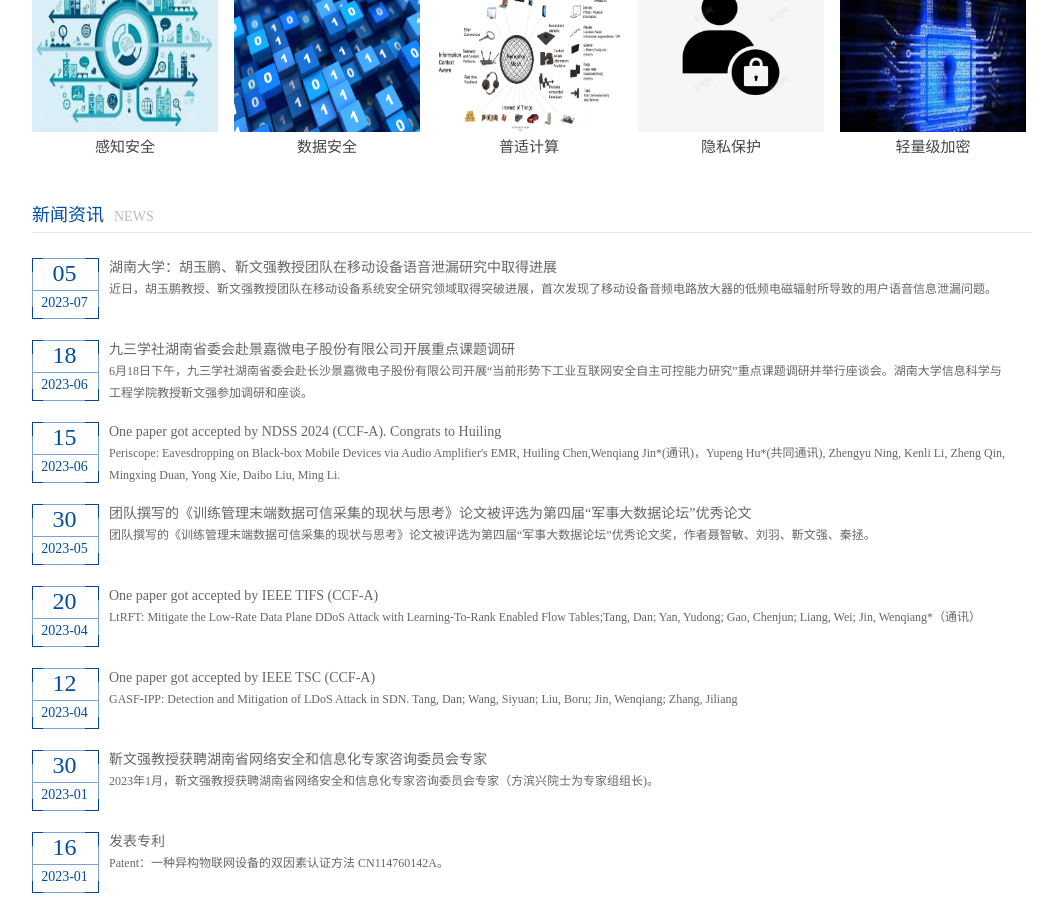
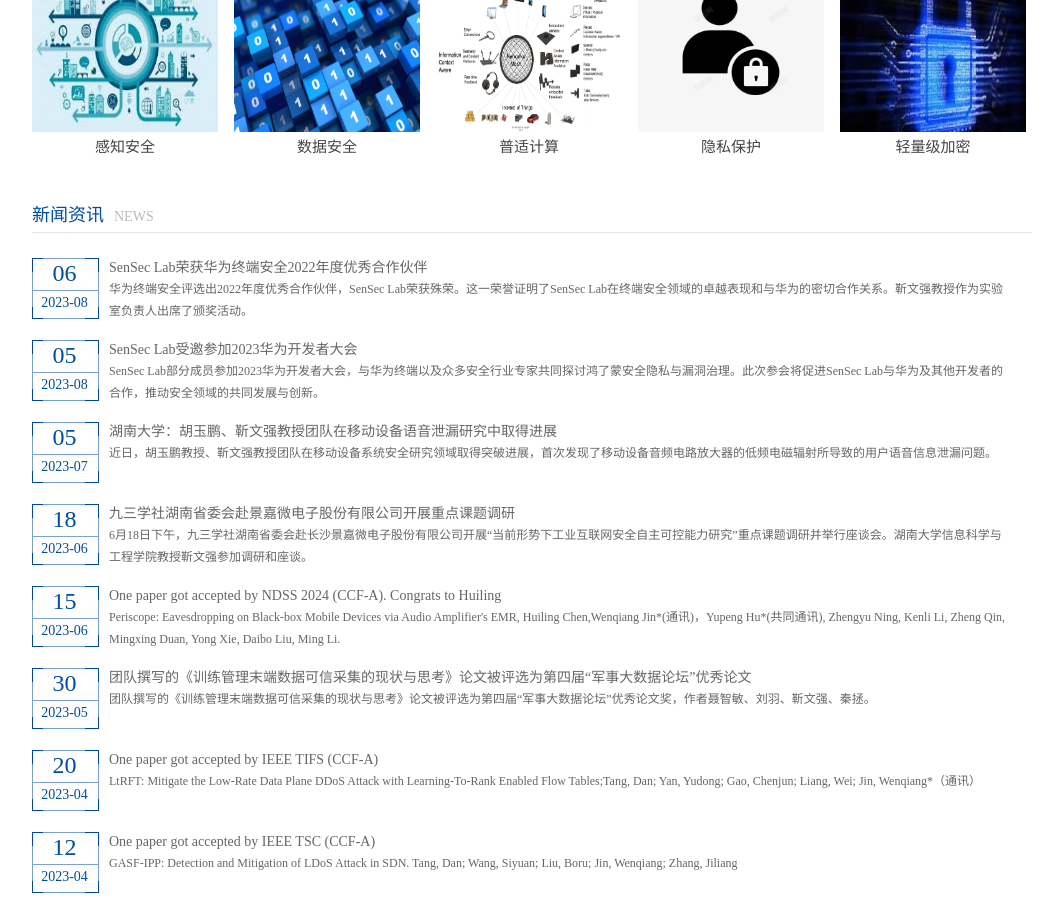
Before and after one commit to senseclab/senseclab.github.io, a Jekyll site: the page built from index.html, in a window 1280 px wide and 900 px high, scrolled down 1032 px. Shown: the whole window, without its empty margins (108-1165 px from the left). Built offline with Jekyll 4.4.1, drawn with Linux system fonts in a browser that asks for light colours.

Commit message:
Update index.html

```diff
--- a/index.html
+++ b/index.html
@@ -101,6 +101,28 @@
       </div>
       <div class="news_bottom">
         <ul class="infoList" id="infoList">
+
+          <li class="li">
+            <div class="date">
+              <p class="day"><a style="color:#004da1">06</a></p>
+              <span class="month"><a style="color:#004da1">2023-08</a></span>
+            </div>
+            <div class="text">
+              <h3 style="overflow: hidden;text-overflow: ellipsis;white-space: nowrap;"><a>SenSec Lab荣获华为终端安全2022年度优秀合作伙伴</a></h3>
+              <p><a>华为终端安全评选出2022年度优秀合作伙伴，SenSec Lab荣获殊荣。这一荣誉证明了SenSec Lab在终端安全领域的卓越表现和与华为的密切合作关系。靳文强教授作为实验室负责人出席了颁奖活动。</a></p>
+            </div>
+          </li>
+
+          <li class="li">
+            <div class="date">
+              <p class="day"><a style="color:#004da1">05</a></p>
+              <span class="month"><a style="color:#004da1">2023-08</a></span>
+            </div>
+            <div class="text">
+              <h3 style="overflow: hidden;text-overflow: ellipsis;white-space: nowrap;"><a>SenSec Lab受邀参加2023华为开发者大会</a></h3>
+              <p><a>SenSec Lab部分成员参加2023华为开发者大会，与华为终端以及众多安全行业专家共同探讨鸿了蒙安全隐私与漏洞治理。此次参会将促进SenSec Lab与华为及其他开发者的合作，推动安全领域的共同发展与创新。</a></p>
+            </div>
+          </li>
 
           <li class="li">
             <div class="date">
```
